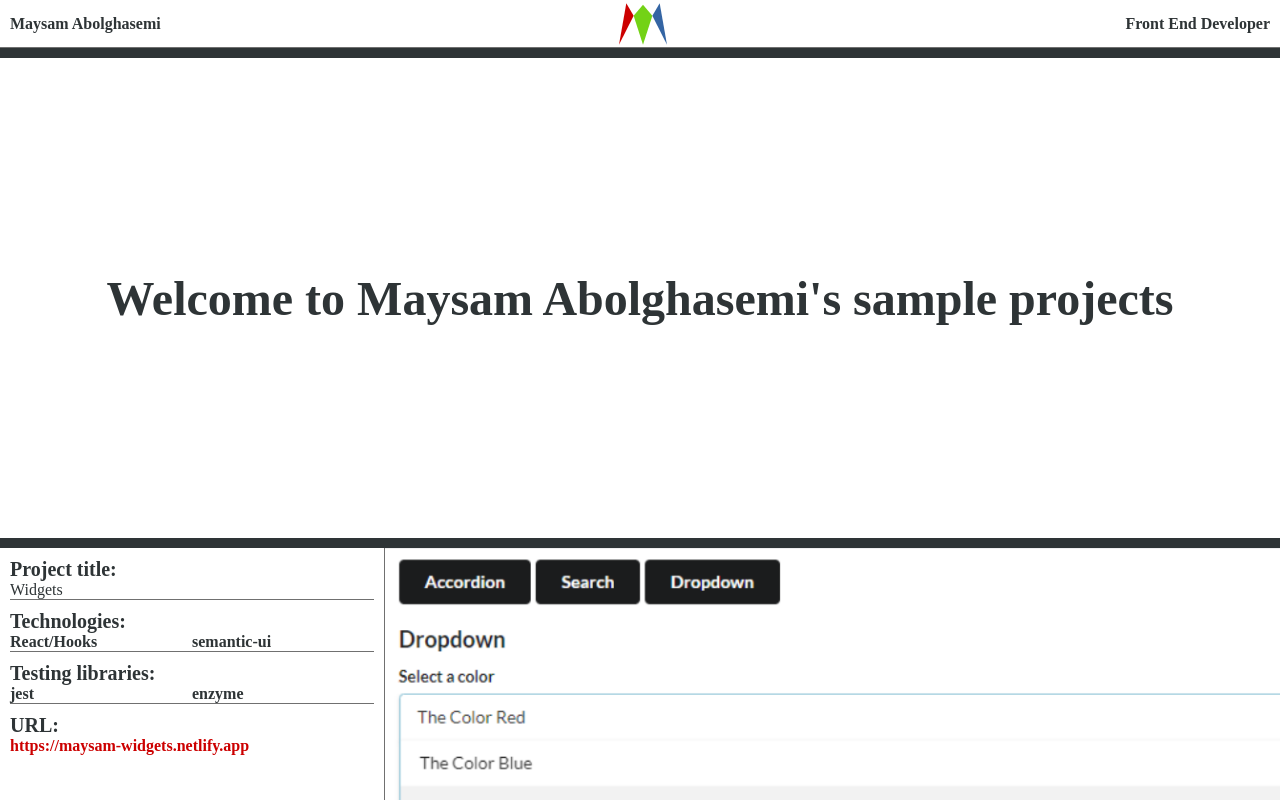
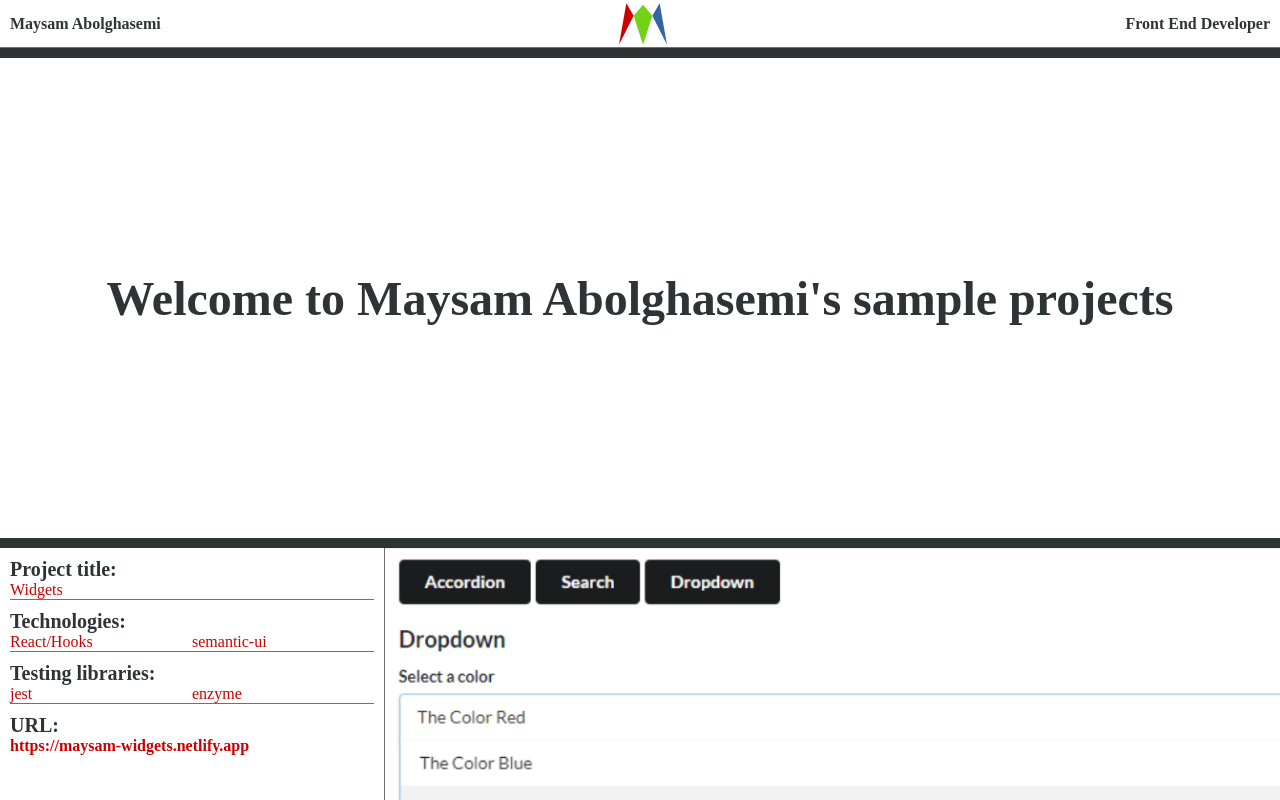
Before and after one commit to maysam-82/myprojects, a React (Create React App) app: page / in a window 1280 px wide. Shown: the top 800 px of the page. Built offline with nearby package versions, Linux system fonts and the light colour scheme.

Commit message:
Updated styles

```diff
--- a/src/components/Slider/SliderItem/sliderItem.module.scss
+++ b/src/components/Slider/SliderItem/sliderItem.module.scss
@@ -42,6 +42,7 @@
 		.itemTitleDescription {
 			font-weight: normal;
 			font-size: 1rem;
+			color: $red;
 		}
 		.items {
 			padding: 0;
@@ -53,6 +54,8 @@
 			flex-wrap: wrap;
 			justify-content: space-between;
 			align-items: center;
+			font-weight: normal;
+			color: $red;
 			.item {
 				width: 50%;
 			}
```
